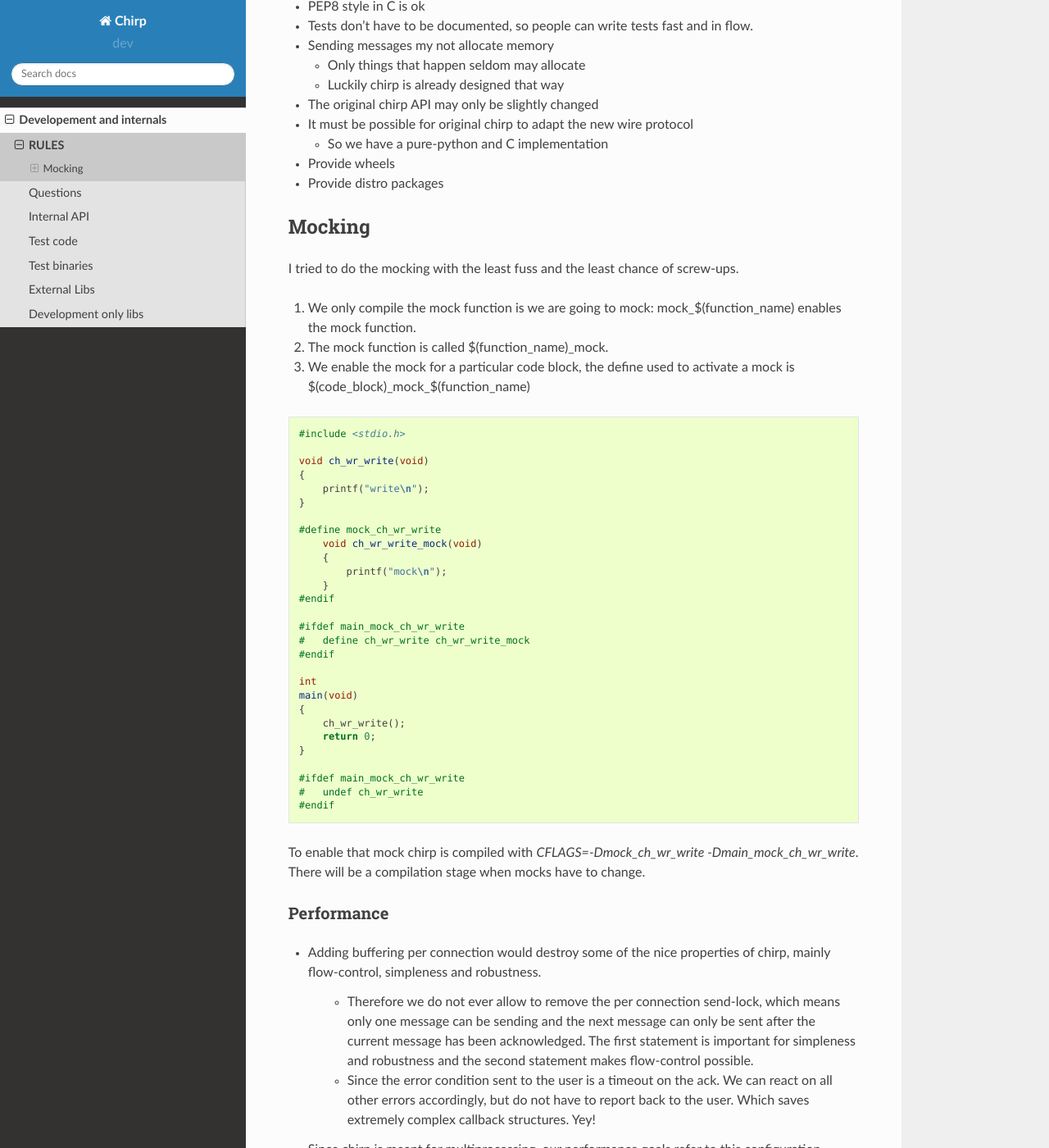
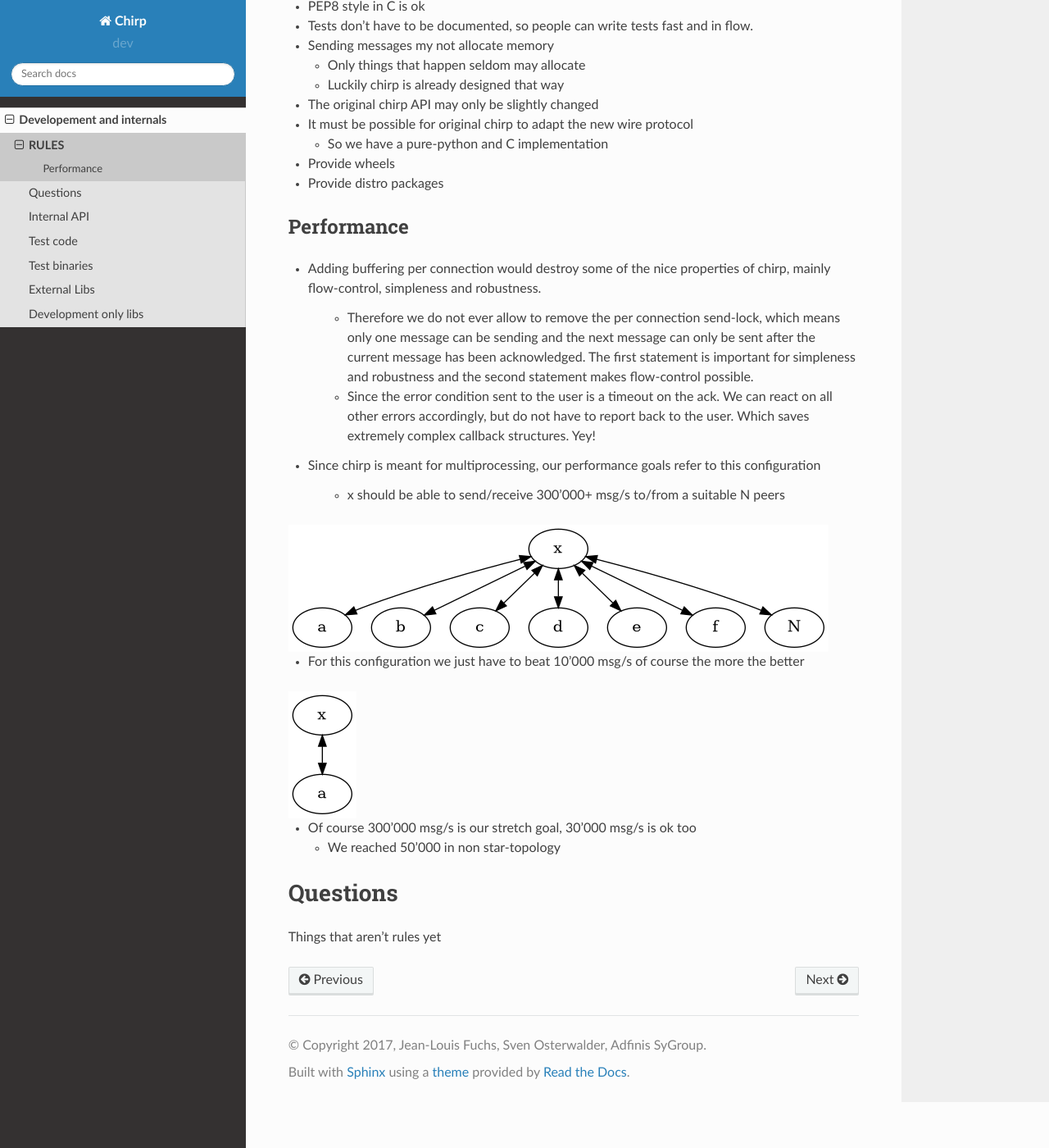
Before and after one commit to winged/chirp, a Sphinx documentation site: the page built from doc/RULES.rst, in a window 1280 px wide and 1400 px high, scrolled down 2042 px. Shown: the whole window at 82% size. Built offline with Sphinx 7.4.7 and the Read the Docs theme 2.0.0, drawn with Linux system fonts in a browser that asks for light colours; pages that are not in the unit, such as notebooks, are missing from menus.

Commit message:
Remove doc about mocking: not ok

```diff
--- a/doc/RULES.rst
+++ b/doc/RULES.rst
@@ -122,55 +122,6 @@ RULES
 * Provide wheels
 * Provide distro packages
 
-Mocking
--------
-
-I tried to do the mocking with the least fuss and the least chance of screw-ups.
-
-1. We only compile the mock function is we are going to mock:
-   mock_$(function_name) enables the mock function.
-
-2. The mock function is called $(function_name)_mock.
-
-3. We enable the mock for a particular code block, the define used to activate a
-   mock is $(code_block)_mock_$(function_name)
-
-
-.. code-block:: cpp
-
-   #include <stdio.h>
-
-   void ch_wr_write(void)
-   {
-       printf("write\n");
-   }
-
-   #define mock_ch_wr_write
-       void ch_wr_write_mock(void)
-       {
-           printf("mock\n");
-       }
-   #endif
-
-   #ifdef main_mock_ch_wr_write
-   #   define ch_wr_write ch_wr_write_mock
-   #endif
-
-   int
-   main(void)
-   {
-       ch_wr_write();
-       return 0;
-   }
-
-   #ifdef main_mock_ch_wr_write
-   #   undef ch_wr_write
-   #endif
-
-To enable that mock chirp is compiled with *CFLAGS=-Dmock_ch_wr_write
--Dmain_mock_ch_wr_write*. There will be a compilation stage when mocks have to
-change.
-
 Performance
 ===========
 
```
